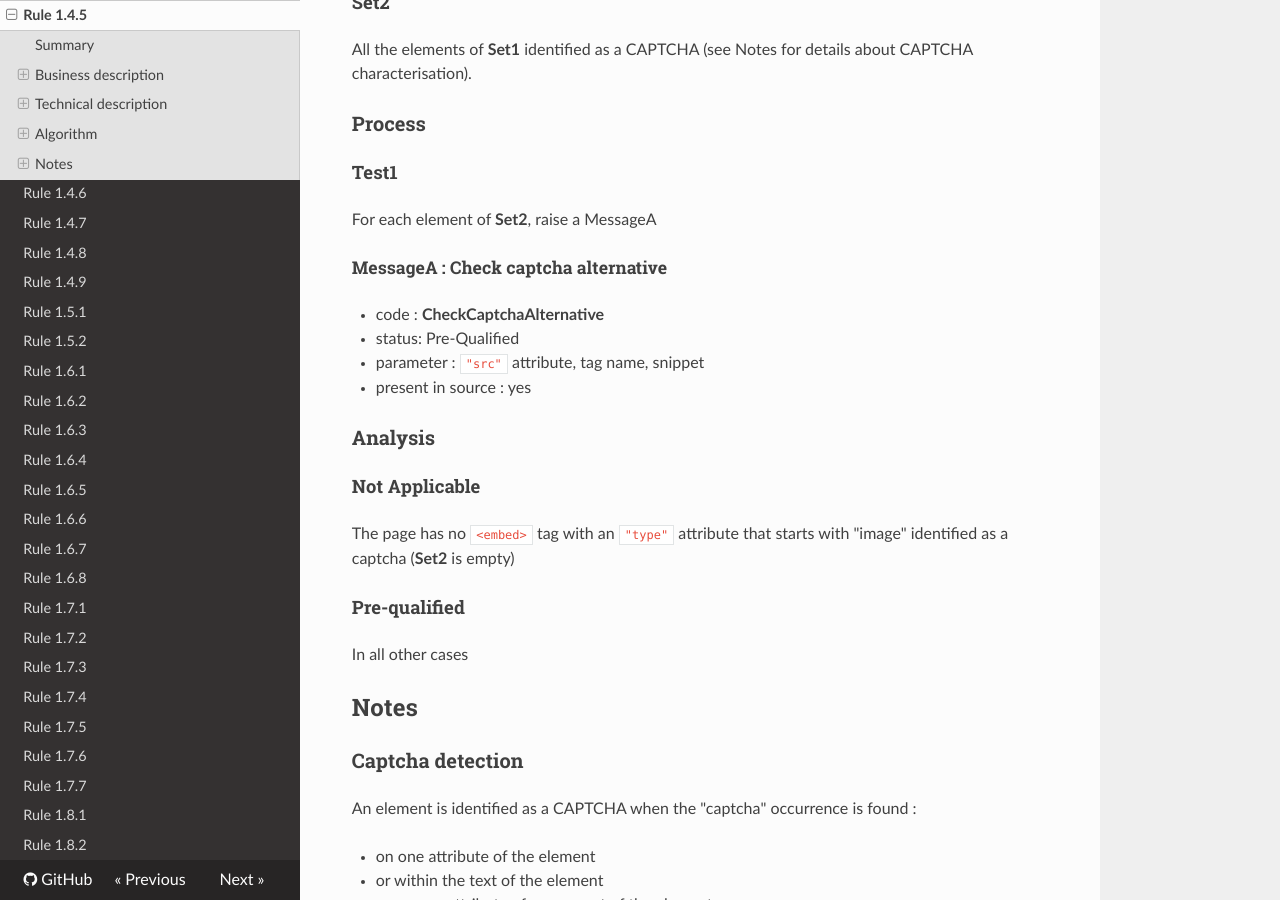
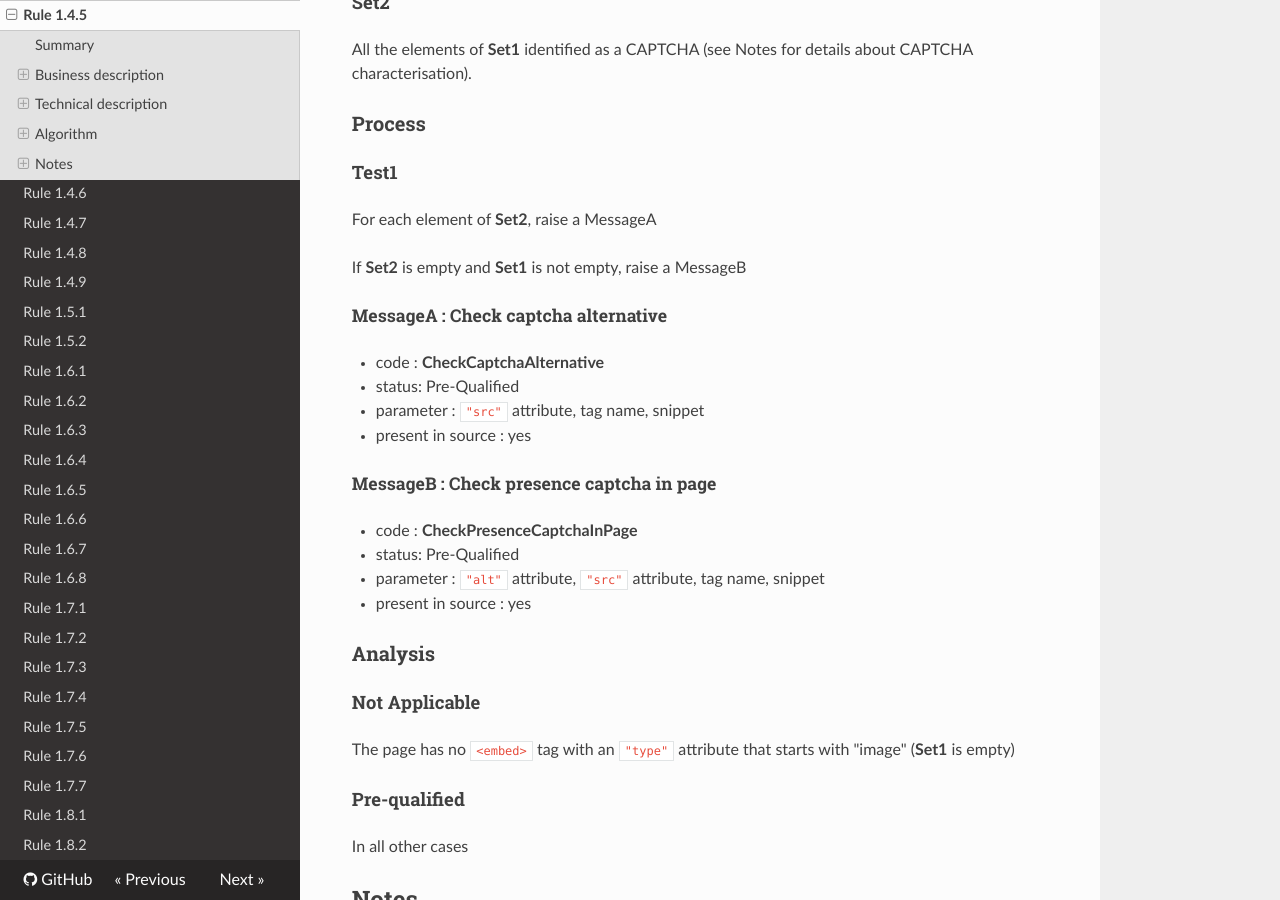
Before and after one commit to Tanaguru/RGAA3-2016, an MkDocs documentation site: the page built from docs/Rule-1-4-5.md, in a window 1280 px wide and 900 px high, scrolled down 1321 px. Built offline with MkDocs 1.6.1, drawn with Linux system fonts in a browser that asks for light colours; nearby versions of some CDN libraries; old or Windows-style settings are respelled for this version of MkDocs.

Commit message:
Update Rule-1-4-5.md

```diff
--- a/docs/Rule-1-4-5.md
+++ b/docs/Rule-1-4-5.md
@@ -52,6 +52,8 @@ All the elements of **Set1** identified as a CAPTCHA (see Notes for details abou
 
 For each element of **Set2**, raise a MessageA
 
+If **Set2** is empty and **Set1** is not empty, raise a MessageB
+
 ##### MessageA : Check captcha alternative
 
 -    code : **CheckCaptchaAlternative**
@@ -59,11 +61,18 @@ For each element of **Set2**, raise a MessageA
 -    parameter : `"src"` attribute, tag name, snippet
 -    present in source : yes
 
+##### MessageB : Check presence captcha in page
+
+-    code : **CheckPresenceCaptchaInPage**
+-    status: Pre-Qualified
+-    parameter : `"alt"` attribute, `"src"` attribute, tag name, snippet
+-    present in source : yes
+
 ### Analysis
 
 #### Not Applicable
 
-The page has no `<embed>` tag with an `"type"` attribute that starts with "image" identified as a captcha (**Set2** is empty)
+The page has no `<embed>` tag with an `"type"` attribute that starts with "image" (**Set1** is empty)
 
 #### Pre-qualified
 
```
